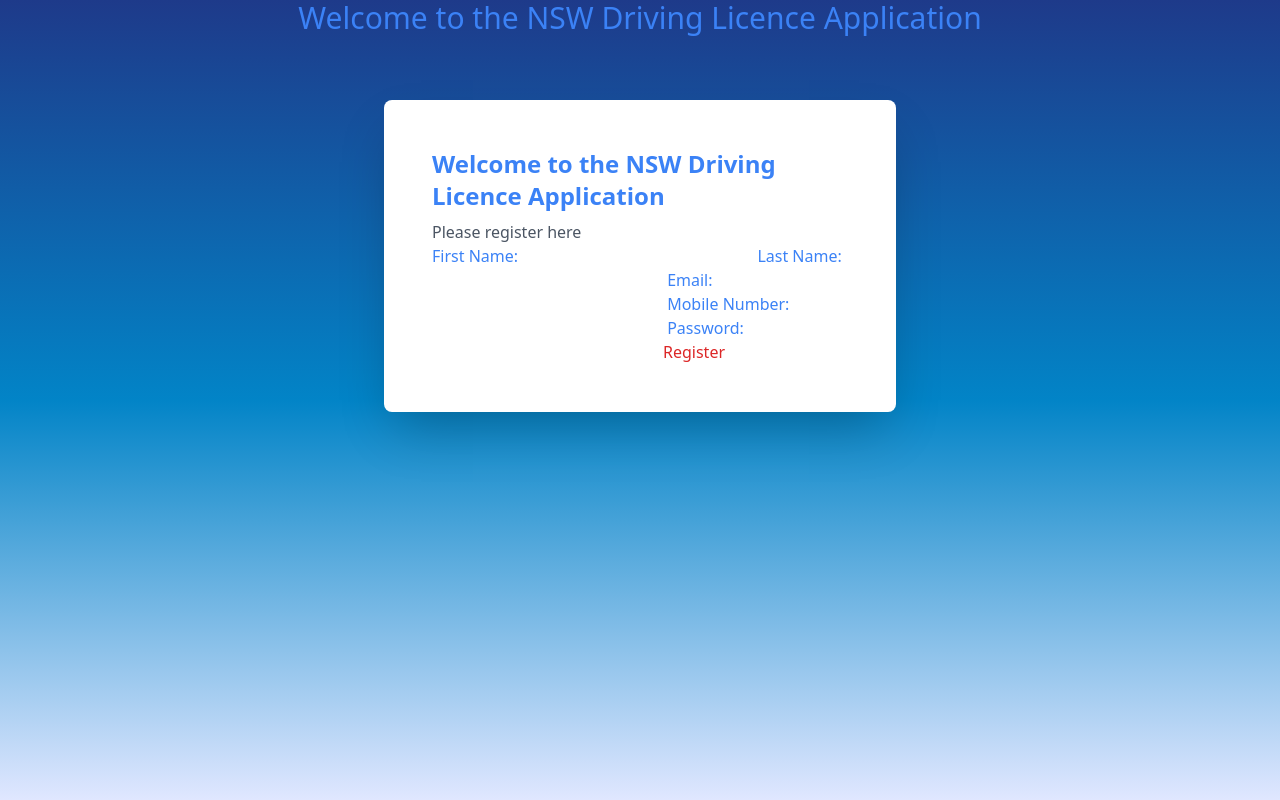
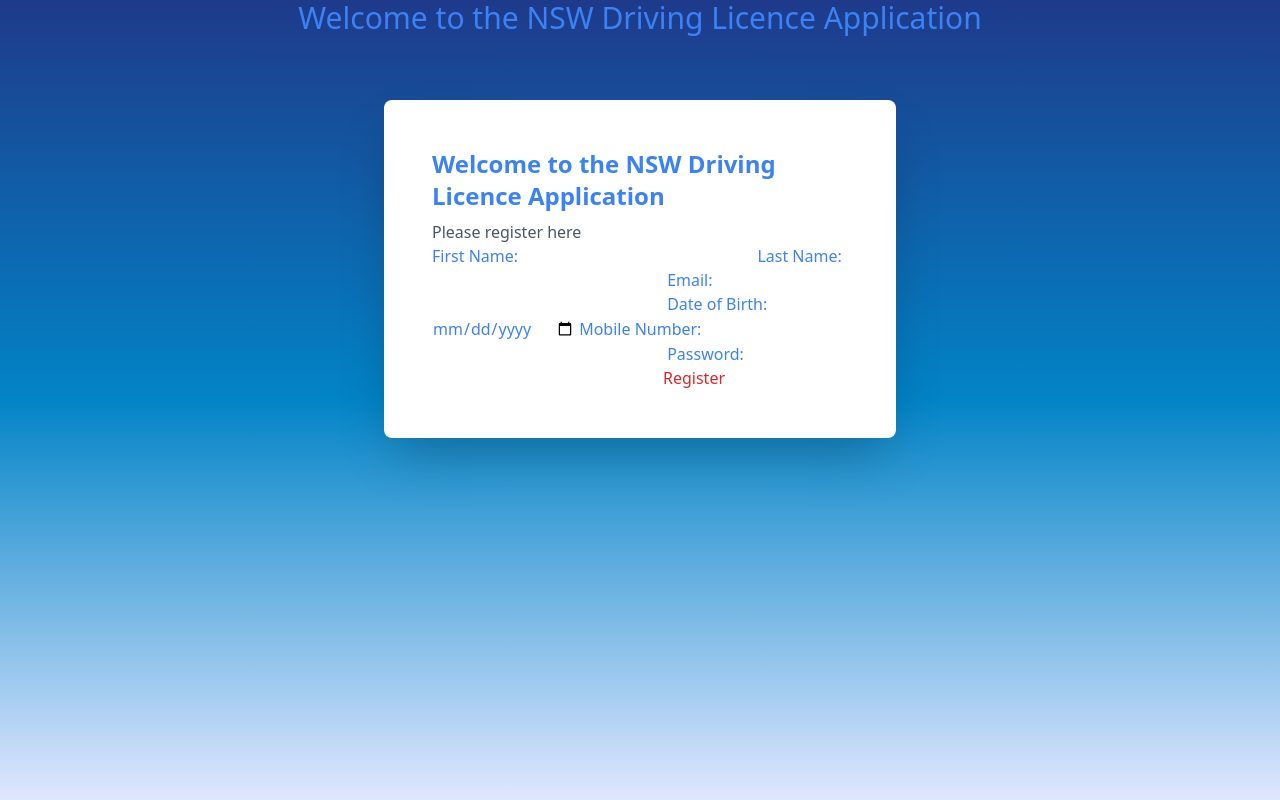
Before and after one commit to KevinViereck/snswlicenceapp, a React (Create React App) app: page /register in a window 1280 px wide. Built offline with nearby package versions, Linux system fonts and the light colour scheme.

Commit message:
added dateofBirth

```diff
--- a/src/registration/Register.jsx
+++ b/src/registration/Register.jsx
@@ -7,6 +7,7 @@
     const[firstName, setFirstName] = useState("")
     const[lastName, setLastName] = useState('')
     const[email,setEmail] = useState('')
+    const[dateOfBirth, setDateOfBirth] = useState('')
     const[mobile, setMobile] = useState()
     const[password,setPassword] = useState('')
 
@@ -49,6 +50,9 @@
                 <label> Email: </label>
                 <input class="register-box" type="text" value={email} onChange={(e) => setEmail(e.target.value)} />
 
+                <label> Date of Birth: </label>
+                <input class= "register-box" type= "date" value={dateOfBirth} onChange={(e) => setDateOfBirth(e.target.value)}/>
+
                 <label> Mobile Number:</label>
                 <input class="register-box" type="text" value={mobile} onChange={(e) => setMobile(e.target.value)} />
 
```
